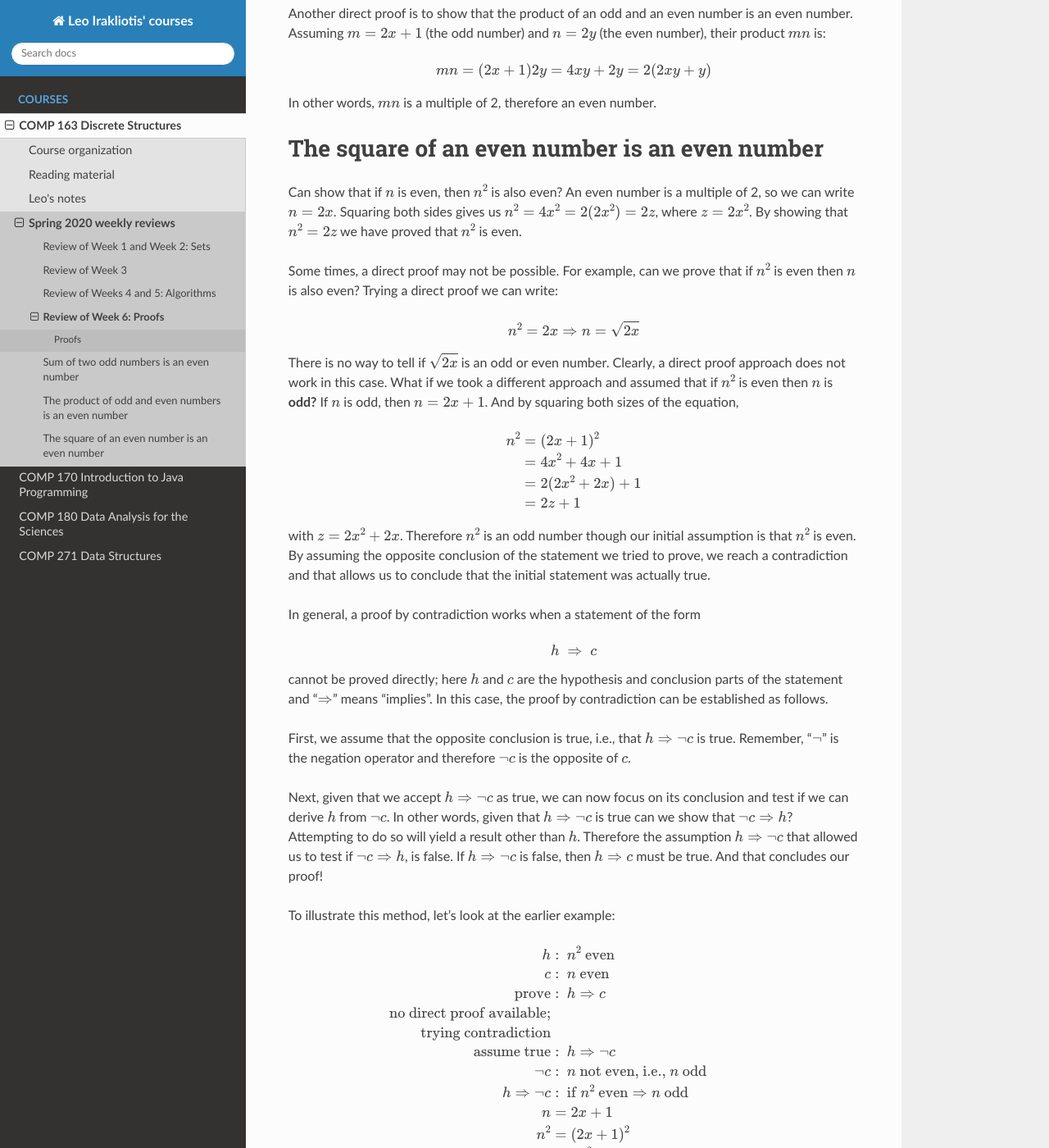
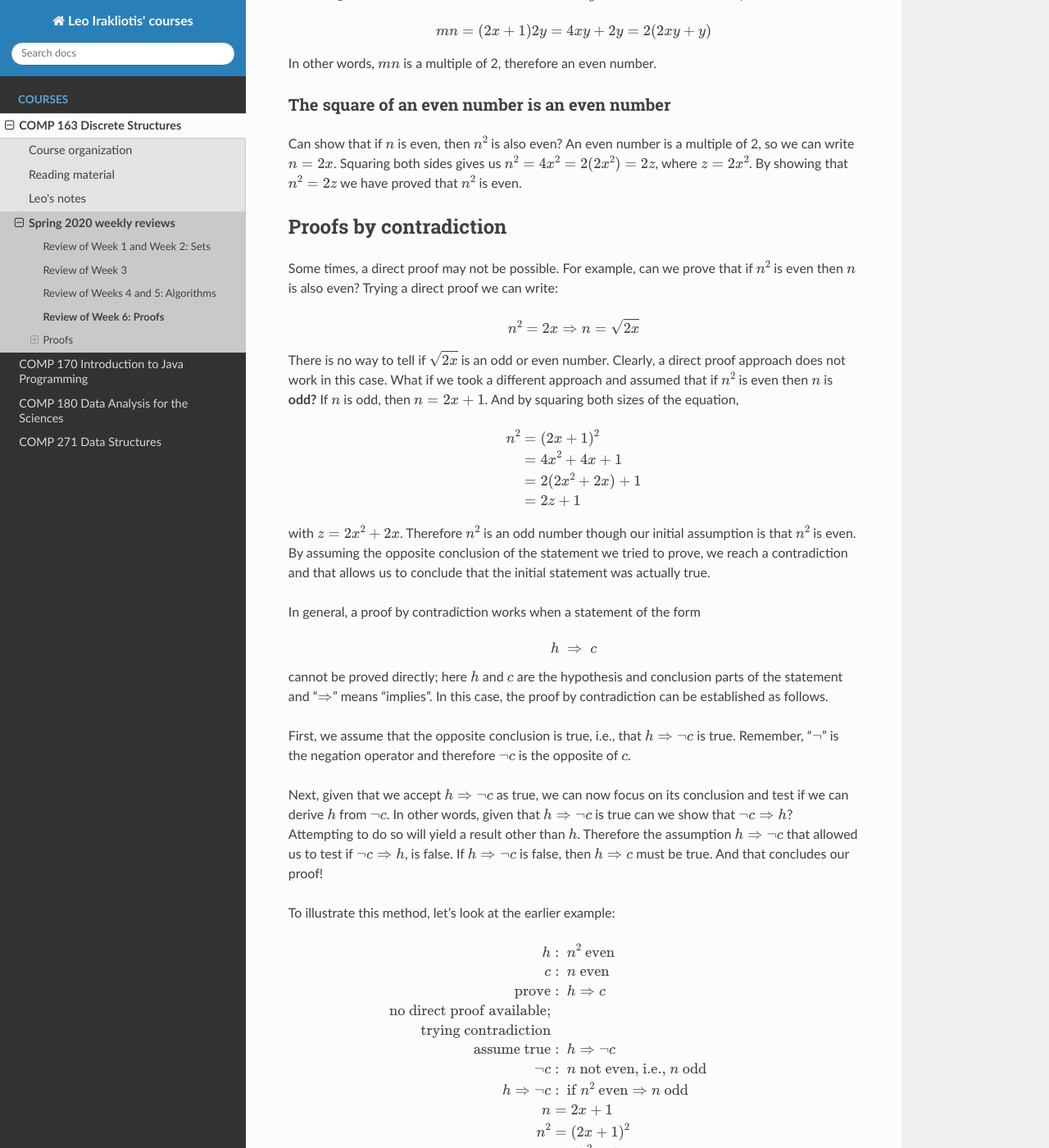
Before and after one commit to sleepyjaree/cdp, a Sphinx documentation site: the page built from source/COMP163/2020Spring/week6.rst, in a window 1280 px wide and 1400 px high, scrolled down 1627 px. Shown: the whole window at 82% size. Built offline with Sphinx 7.4.7 and the Read the Docs theme 2.0.0, drawn with Linux system fonts in a browser that asks for light colours; some of the changed text lies outside the part shown.

Commit message:
COMP 163 started adding proof notes

```diff
--- a/source/COMP163/notes/proofs.rst
+++ b/source/COMP163/notes/proofs.rst
@@ -1,6 +1,6 @@
 
 Proofs
-++++++
+======
 
 Proofs have been an central element of our civilization for thousands of years. In Odyssey, Homer gives us proof of Ulysses identity when he describes how he is recognized by his aged, faithful dog. In Bible, the resurrected Christ allows Thomas to touch his wounds, leading to the first acclamation of Jesus as God (John 20:24–29). In the Lord of the Rings, Aragorn's rightful claim to the thrones of Arnor and Gondor is established by the Ring of Barahir and his wielding of the Andúril sword. In fiction and scripture, proofs have been used to establish veracity of deeds and royal or divine status. Proofs satisfy our doubts and skepticism and give meaning to faith and theory alike.
 
@@ -37,7 +37,7 @@
 
 
 Sum of two odd numbers is an even number
-========================================
+++++++++++++++++++++++++++++++++++++++++
 
 Another example of a direct proof is to show that if two numbers are odd, their sum is an even number, i.e.,
 
@@ -52,7 +52,7 @@
 with :math:`k=x+y+1`. Thus we showed that the sum of two odd numbers is a multiple of 2, which by definition is an even number.
 
 The product of odd and even numbers is an even number
-=====================================================
+++++++++++++++++++++++++++++++++++++++++++++++++++++++++++++++++++++++++++++++++
 
 Another direct proof is to show that the product of an odd and an even number is an even number. Assuming :math:`m=2x+1` (the odd number) and :math:`n=2y` (the even number), their product :math:`mn` is:
 
@@ -62,7 +62,7 @@
 In other words, :math:`mn` is a multiple of 2, therefore an even number.
 
 The square of an even number is an even number
-==============================================
+++++++++++++++++++++++++++++++++++++++++++++++++++++++++++++++++++++++++++++++++
 
 Can show that if :math:`n` is even, then :math:`n^2` is also even? An even number is a multiple of 2, so we can write :math:`n=2x`. Squaring both sides gives us :math:`n^2=4x^2=2(2x^2)=2z`, where :math:`z=2x^2`. By showing that :math:`n^2=2z` we have proved that :math:`n^2` is even.
 
@@ -114,4 +114,4 @@
    &=2(2x^2+2x)+1 \\
    &=2z+1,\ \text{where}\ (z=2x^2+2x)\\
    n^2&:\ \text{odd}\\
-   \text{but}&:\ \text{we assumed}\ h (n^2\ \text{even})\\
+   \text{but}&:\ \text{we assumed}\ h\ (n^2\ \text{even})\\
```
